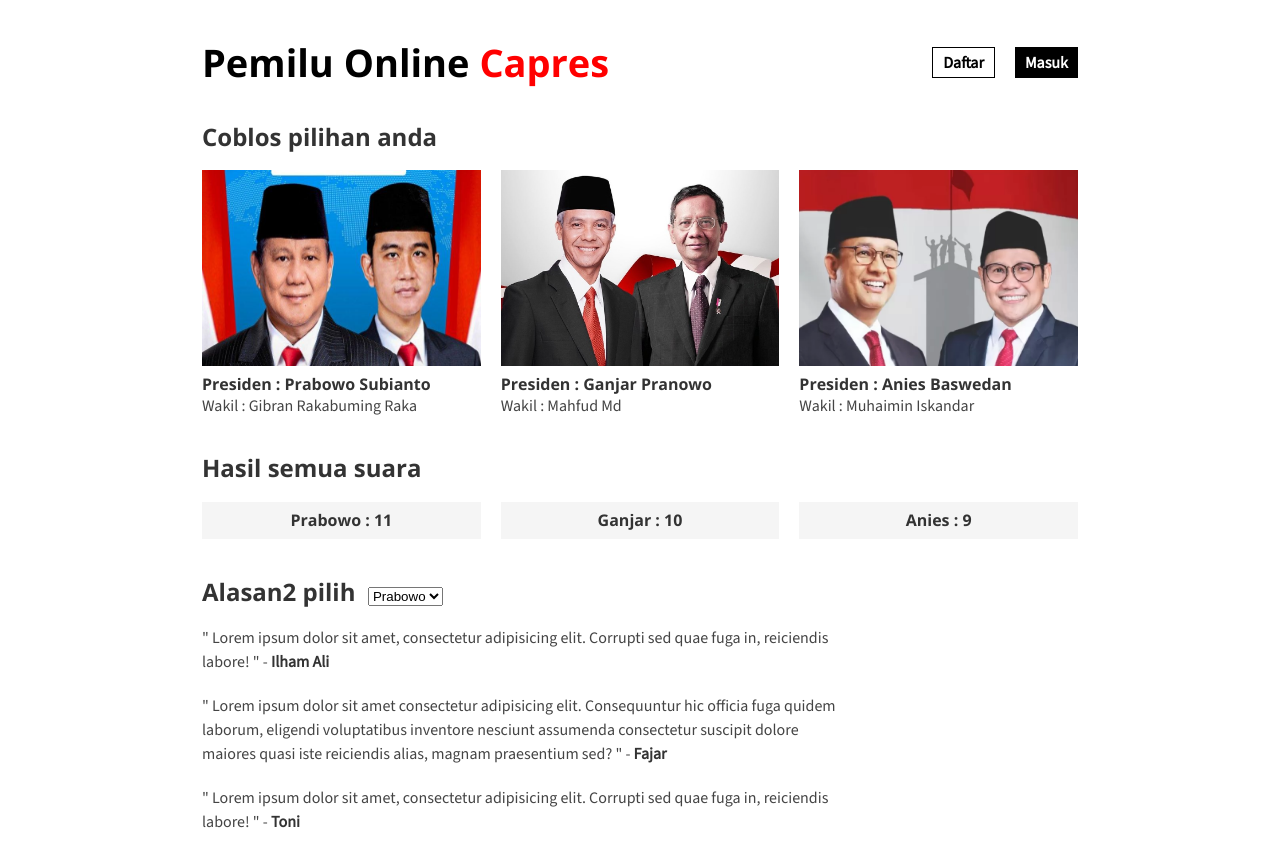
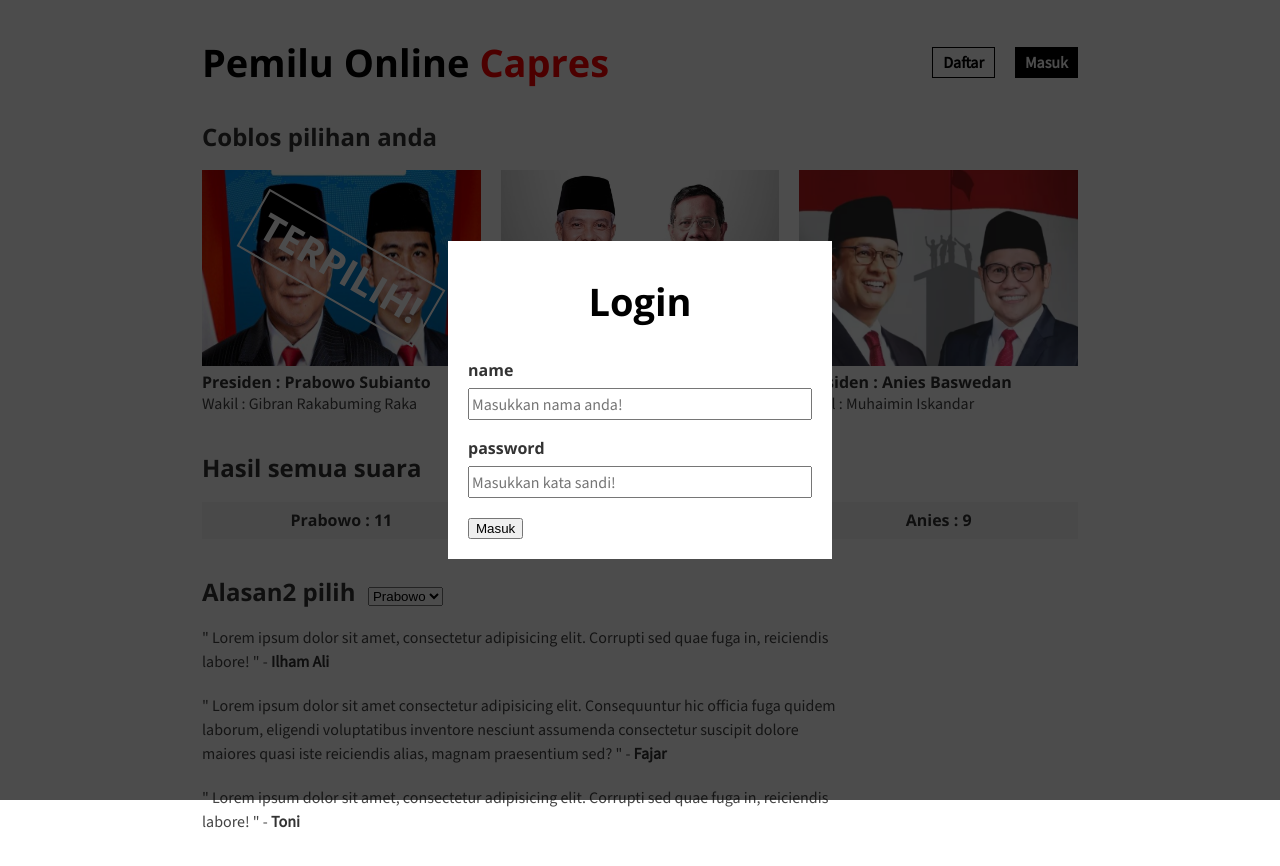
Before and after one commit to rendi12345678/web-capres, a React (Create React App) app: page / in a window 1280 px wide. Shown: the top 866 px of the page. Built offline with nearby package versions, Linux system fonts and the light colour scheme.

Commit message:
Added login UI

```diff
--- a/src/App.css
+++ b/src/App.css
@@ -7,6 +7,7 @@
 :root {
   font-size: 62.5%;
   --h1: clamp(3.2rem, 3.8vw, 3.8rem);
+  --setempel-color: #ffffff;
   --column-gap: clamp(2rem, 4.2vw, 4.2rem);
   --gap: clamp(2rem, 4.2vw, 4.2rem);
   --title-space: clamp(1.5rem, 2vw, 2rem);
@@ -149,13 +150,34 @@ body {
 
 .app-container p,
 .app-container a,
-.app-container figcaption {
+.app-container figcaption,
+input {
   font-family: "Source Sans 3";
   font-size: var(--body-text);
   color: var(--body-color);
   line-height: 1.5;
   font-weight: 400;
   max-width: 80ch;
+}
+
+.app-container .wrapper h1 {
+  margin: 4rem 0;
+}
+
+.app-container label {
+  font-weight: 700;
+  font-family: "Open Sans", sans-serif;
+  font-size: var(--h5);
+  color: var(--headings-color);
+  display: block;
+  margin-bottom: 2rem;
+}
+
+.app-container input {
+  width: 100%;
+  margin-top: 1rem;
+  box-sizing: border-box;
+  height: 3.2rem;
 }
 
 .app-container strong {
@@ -165,6 +187,7 @@ body {
 
 .app-container section {
   margin-bottom: 4rem;
+  box-sizing: border-box;
 }
 
 .app-container .list-capres ul {
@@ -176,44 +199,48 @@ body {
 }
 
 .app-container .list-capres ul li {
-  position: relative;
   transition: 500ms ease-in-out;
 }
 
 .app-container .list-capres ul li h1 {
   display: none;
-}
-
-.app-container .list-capres ul li:hover h1  {
-  display: block;
   position: absolute;
-  top: 40%;
+  top: 50%;
   font-family: "Open Sans", sans-serif;
   left: 50%;
   transform: translate(-50%, -50%);
   font-size: var(--h1);
   transition: 500ms ease-in-out;
   font-weight: 700;
-  border: .2rem solid green;
-  color: green;
+  transform-origin: top left;
+  rotate: z 30deg;
+  border: .2rem solid var(--setempel-color);
+  color: var(--setempel-color);
   padding: 1rem;
 }
 
 .app-container .list-capres figure {
   width: 100%;
+  height: 100%;
   box-sizing: border-box;
-  height: 100%;
 }
 
 .app-container .list-capres h3 {
   width: 100%;
 }
 
-.app-container figure img {
+.app-container figure div {
+  position: relative;
   height: 80%;
   width: 100%;
+  margin-bottom: .8rem;
   box-sizing: border-box;
-  margin-bottom: .8rem;
+}
+
+.app-container figure img {
+  height: 100%;
+  width: 100%;
+  box-sizing: border-box;
 }
 
 .app-container .list-suara ul {
@@ -243,3 +270,26 @@ body {
 .app-container .list-alasan ul li p {
   text-align: left;
 }
+
+.overlay {
+  position: fixed;
+  top: 0;
+  left: 0;
+  right: 0;
+  bottom: 0;
+  background: rgba(0,0,0,.7);
+  display: flex;
+  justify-content: center;
+  align-items: center;
+}
+
+.overlay .wrapper {
+  width: 30%;
+  background: var(--primary-color);
+  padding: 2rem;
+  padding-top: 0;
+}
+
+.overlay .wrapper h1 {
+  text-align: center;
+}
--- a/src/App.js
+++ b/src/App.js
@@ -1,143 +1,69 @@
-import { useReducer } from "react";
+import { useReducer, createContext } from "react";
 import "./App.css";
 import "./styles/reset.css";
+import ListCapres from "./components/ListCapres";
+import Header from "./components/Header";
+import ListSuara from "./components/ListSuara";
+import ListAlasan from "./components/ListAlasan";
+import UserAuthentication from "./components/UserAuthentication";
+
+export const AppContext = createContext();
 
 const initialState = {
-  isAuthenticated: false
+  isAuthenticated: false,
+  formType: "",
 };
 
 const actionTypes = {
   SET_IS_AUTHENTICATED: "SET_IS_AUTHENTICATED",
+  SET_FORM_TYPE: "SET_FORM_TYPE"
 };
 
 const reducer = (state, action) => {
   switch (action.type) {
     case actionTypes.SET_IS_AUTHENTICATED:
       return { ...state, isAuthenticated: action.payload };
+    case actionTypes.SET_FORM_TYPE:
+      return {...state, formType: action.payload}
     default:
       return state;
   }
 };
 
-const setIsAuthenticatedAction = () => ({
+const setIsAuthenticatedAction = (value) => ({
   type: actionTypes.SET_IS_AUTHENTICATED,
+  payload: value,
+});
+
+const setFormTypeAction = (value) => ({
+  type: actionTypes.SET_FORM_TYPE,
+  payload: value,
 });
 
 function App() {
   const [state, dispatch] = useReducer(reducer, initialState);
-  const { isAuthenticated } = state;
+  const { isAuthenticated, formType } = state;
+
+  const contextValue = {
+    dispatch,
+    setIsAuthenticatedAction,
+    isAuthenticated,
+    formType,
+    setFormTypeAction
+  };
 
   return (
-    <div className="app-container">
-      <header>
-        <h1>
-          Pemilu Online <span>Capres</span>
-        </h1>
-        {isAuthenticated ? (
-          <div>
-            <p>Rendi Virgantara Setiawan</p>
-            <button>Keluar</button>
-          </div>
-        ) : (
-          <div>
-            <button className="daftar">Daftar</button>
-            <button className="masuk">Masuk</button>
-          </div>
-        )}
-      </header>
-      <main>
-        <section className="list-capres">
-          <h3>Coblos pilihan anda</h3>
-          <ul>
-            <li>
-              <figure>
-                <img src="/img/prabowo-gibran.jpg" alt="Prabowo - Gibran" />
-                <figcaption>
-                  <h5>Presiden : Prabowo Subianto</h5>
-                  <p>Wakil : Gibran Rakabuming Raka</p>
-                </figcaption>
-                <h1 className="prabowo">TERPILIH!</h1>
-              </figure>
-            </li>
-            <li>
-              <figure>
-                <img src="/img/ganjar-mahfud.jpg" alt="Ganjar - Mahfud" />
-                <figcaption>
-                  <h5>Presiden : Ganjar Pranowo</h5>
-                  <p>Wakil : Mahfud Md</p>
-                </figcaption>
-                <h1 className="ganjar">TERPILIH!</h1>
-              </figure>
-            </li>
-            <li>
-              <figure>
-                <img src="/img/anis-muhaimin.webp" alt="Anies - Muhaimin" />
-                <figcaption>
-                  <h5>Presiden : Anies Baswedan</h5>
-                  <p>Wakil : Muhaimin Iskandar</p>
-                </figcaption>
-                <h1 className="anies">TERPILIH!</h1>
-              </figure>
-            </li>
-          </ul>
-        </section>
-        <section className="list-suara">
-          <h3>Hasil semua suara</h3>
-          <ul>
-            <li>
-              <h5>Prabowo : 11</h5>
-            </li>
-            <li>
-              <h5>Ganjar : 10</h5>
-            </li>
-            <li>
-              <h5>Anies : 9</h5>
-            </li>
-          </ul>
-        </section>
-        <section className="list-alasan">
-          <h3>
-            Alasan2 pilih &nbsp;
-            <select name="capres" id="capres">
-              <option value="Prabowo">Prabowo</option>
-              <option value="Prabowo">Ganjar</option>
-              <option value="Prabowo">Anies</option>
-            </select>
-          </h3>
-          <ul>
-            <li>
-              <blockquote>
-                <p>
-                  " Lorem ipsum dolor sit amet, consectetur adipisicing elit.
-                  Corrupti sed quae fuga in, reiciendis labore! " -{" "}
-                  <strong>Ilham Ali</strong>
-                </p>
-              </blockquote>
-            </li>
-            <li>
-              <blockquote>
-                <p>
-                  " Lorem ipsum dolor sit amet consectetur adipisicing elit.
-                  Consequuntur hic officia fuga quidem laborum, eligendi
-                  voluptatibus inventore nesciunt assumenda consectetur suscipit
-                  dolore maiores quasi iste reiciendis alias, magnam praesentium
-                  sed? " - <strong>Fajar</strong>
-                </p>
-              </blockquote>
-            </li>
-            <li>
-              <blockquote>
-                <p>
-                  " Lorem ipsum dolor sit amet, consectetur adipisicing elit.
-                  Corrupti sed quae fuga in, reiciendis labore! " -{" "}
-                  <strong>Toni</strong>
-                </p>
-              </blockquote>
-            </li>
-          </ul>
-        </section>
-      </main>
-    </div>
+    <AppContext.Provider value={contextValue}>
+      <div className="app-container">
+        <Header />
+        <main>
+          <ListCapres />
+          <ListSuara />
+          <ListAlasan />
+        </main>
+        <UserAuthentication />
+      </div>
+    </AppContext.Provider>
   );
 }
 
--- /dev/null
+++ b/src/components/Button.js
@@ -0,0 +1,9 @@
+import React from 'react'
+
+function Button({type, children}) {
+  return (
+    <button type={type}>{children}</button>
+  )
+}
+
+export default Button
--- /dev/null
+++ b/src/components/Header.js
@@ -0,0 +1,27 @@
+import React, { useContext } from "react";
+import { AppContext } from "../App";
+
+function Header() {
+  const { isAuthenticated } = useContext(AppContext);
+
+  return (
+    <header>
+      <h1>
+        Pemilu Online <span>Capres</span>
+      </h1>
+      {isAuthenticated ? (
+        <div>
+          <p>Rendi Virgantara Setiawan</p>
+          <button>Keluar</button>
+        </div>
+      ) : (
+        <div>
+          <button className="daftar">Daftar</button>
+          <button className="masuk">Masuk</button>
+        </div>
+      )}
+    </header>
+  );
+}
+
+export default Header;
--- /dev/null
+++ b/src/components/Input.js
@@ -0,0 +1,18 @@
+import React from "react";
+
+function Input({ type, value, name, placeholder }) {
+  return (
+    <label htmlFor={name}>
+       {name} <br />
+      <input
+        type={type}
+        id={name}
+        value={value}
+        name={name}
+        placeholder={placeholder}
+      />
+    </label>
+  );
+}
+
+export default Input;
--- /dev/null
+++ b/src/components/ListAlasan.js
@@ -0,0 +1,49 @@
+import React from "react";
+
+function ListAlasan() {
+  return (
+    <section className="list-alasan">
+      <h3>
+        Alasan2 pilih &nbsp;
+        <select name="capres" id="capres">
+          <option value="Prabowo">Prabowo</option>
+          <option value="Prabowo">Ganjar</option>
+          <option value="Prabowo">Anies</option>
+        </select>
+      </h3>
+      <ul>
+        <li>
+          <blockquote>
+            <p>
+              " Lorem ipsum dolor sit amet, consectetur adipisicing elit.
+              Corrupti sed quae fuga in, reiciendis labore! " -{" "}
+              <strong>Ilham Ali</strong>
+            </p>
+          </blockquote>
+        </li>
+        <li>
+          <blockquote>
+            <p>
+              " Lorem ipsum dolor sit amet consectetur adipisicing elit.
+              Consequuntur hic officia fuga quidem laborum, eligendi
+              voluptatibus inventore nesciunt assumenda consectetur suscipit
+              dolore maiores quasi iste reiciendis alias, magnam praesentium
+              sed? " - <strong>Fajar</strong>
+            </p>
+          </blockquote>
+        </li>
+        <li>
+          <blockquote>
+            <p>
+              " Lorem ipsum dolor sit amet, consectetur adipisicing elit.
+              Corrupti sed quae fuga in, reiciendis labore! " -{" "}
+              <strong>Toni</strong>
+            </p>
+          </blockquote>
+        </li>
+      </ul>
+    </section>
+  );
+}
+
+export default ListAlasan;
--- /dev/null
+++ b/src/components/ListCapres.js
@@ -0,0 +1,51 @@
+import React from "react";
+
+function ListCapres() {
+  return (
+    <section className="list-capres">
+      <h3>Coblos pilihan anda</h3>
+      <ul>
+        <li>
+          <figure>
+            <div>
+              <img src="/img/prabowo-gibran.jpg" alt="Prabowo - Gibran" />
+              <h1 className="prabowo" style={{ display: "block" }}>
+                TERPILIH!
+              </h1>
+            </div>
+            <figcaption>
+              <h5>Presiden : Prabowo Subianto</h5>
+              <p>Wakil : Gibran Rakabuming Raka</p>
+            </figcaption>
+          </figure>
+        </li>
+        <li>
+          <figure>
+            <div>
+              <img src="/img/ganjar-mahfud.jpg" alt="Ganjar - Mahfud" />
+              <h1 className="ganjar">TERPILIH!</h1>
+            </div>
+            <figcaption>
+              <h5>Presiden : Ganjar Pranowo</h5>
+              <p>Wakil : Mahfud Md</p>
+            </figcaption>
+          </figure>
+        </li>
+        <li>
+          <figure>
+            <div>
+              <img src="/img/anis-muhaimin.webp" alt="Anies - Muhaimin" />
+              <h1 className="anies">TERPILIH!</h1>
+            </div>
+            <figcaption>
+              <h5>Presiden : Anies Baswedan</h5>
+              <p>Wakil : Muhaimin Iskandar</p>
+            </figcaption>
+          </figure>
+        </li>
+      </ul>
+    </section>
+  );
+}
+
+export default ListCapres;
--- /dev/null
+++ b/src/components/ListSuara.js
@@ -0,0 +1,22 @@
+import React from "react";
+
+function ListSuara() {
+  return (
+    <section className="list-suara">
+      <h3>Hasil semua suara</h3>
+      <ul>
+        <li>
+          <h5>Prabowo : 11</h5>
+        </li>
+        <li>
+          <h5>Ganjar : 10</h5>
+        </li>
+        <li>
+          <h5>Anies : 9</h5>
+        </li>
+      </ul>
+    </section>
+  );
+}
+
+export default ListSuara;
--- /dev/null
+++ b/src/components/Login.js
@@ -0,0 +1,28 @@
+import React from "react";
+import Input from "./Input";
+import Button from './Button';
+
+function Login() {
+  return (
+    <>
+      <h1>Login</h1>
+      <form>
+        <Input
+          type="text"
+          value=""
+          name="name"
+          placeholder="Masukkan nama anda!"
+        />
+        <Input
+          type="password"
+          value=""
+          name="password"
+          placeholder="Masukkan kata sandi!"
+        />
+        <Button type="submit">Masuk</Button>
+      </form>
+    </>
+  );
+}
+
+export default Login;
--- /dev/null
+++ b/src/components/SignUp.js
@@ -0,0 +1,11 @@
+import React from "react";
+
+function SignUp() {
+  return (
+    <>
+      <h1>Sign Up</h1>
+    </>
+  );
+}
+
+export default SignUp;
--- /dev/null
+++ b/src/components/UserAuthentication.js
@@ -0,0 +1,22 @@
+import React, { useContext, useEffect } from "react";
+import { AppContext } from "../App";
+import Login from "./Login";
+import SignUp from "./SignUp";
+
+function UserAuthentication() {
+  const { formType, dispatch, setFormTypeAction } = useContext(AppContext);
+
+  useEffect(() => {
+    dispatch(setFormTypeAction("login"))
+  }, [])
+
+  return (
+    <div className="overlay">
+      <div className="wrapper">
+        {formType === "login" ? <Login /> : <SignUp />}
+      </div>
+    </div>
+  );
+}
+
+export default UserAuthentication;
```
